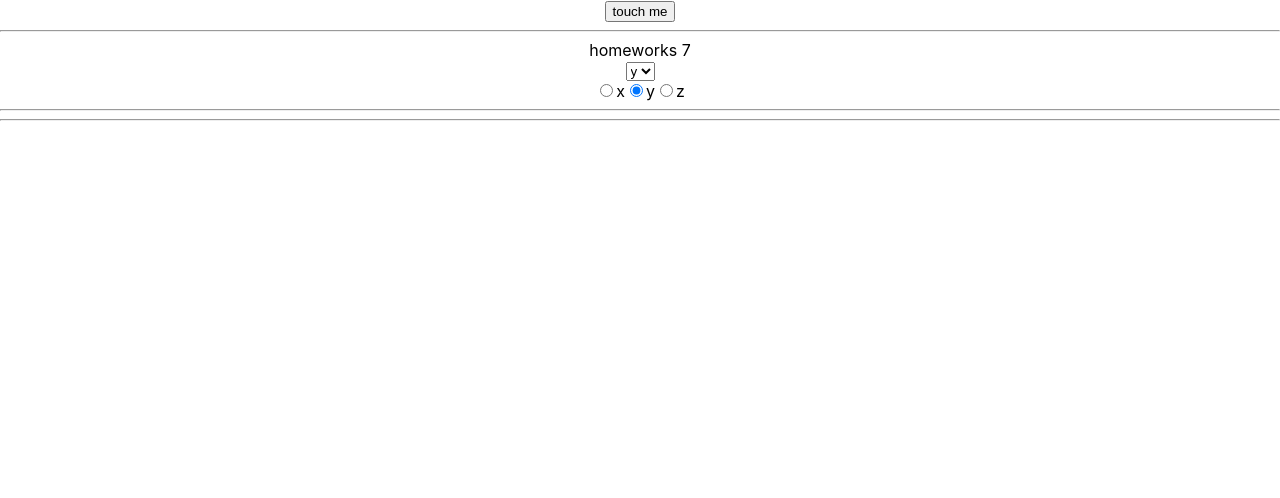
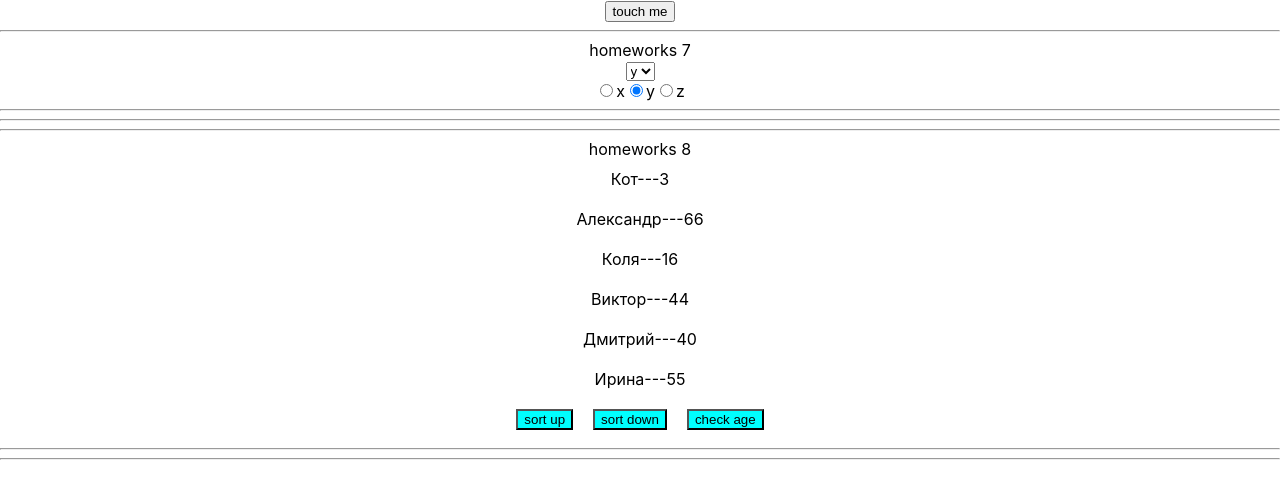
Before and after one commit to Pavel1706/my-app, a React (Create React App) app: page /#/junior in a window 1280 px wide. Shown: the top 498 px of the page. Built offline with nearby package versions, Linux system fonts and the light colour scheme.

Commit message:
done HW8

```diff
--- a/src/p2-homeworks/h5/pages/Junior.tsx
+++ b/src/p2-homeworks/h5/pages/Junior.tsx
@@ -1,5 +1,6 @@
 import React from 'react'
 import HW7 from "../../h7/HW7";
+import HW8 from "../../h8/HW8";
 
 
 
@@ -7,6 +8,7 @@ export function Junior() {
     return (
         <div>
             <HW7 />
+            <HW8 />
         </div>
     )
 }
--- a/src/p2-homeworks/h7/common/c6-SuperRadio/SuperRadio.tsx
+++ b/src/p2-homeworks/h7/common/c6-SuperRadio/SuperRadio.tsx
@@ -26,7 +26,7 @@ const SuperRadio: React.FC<SuperRadioPropsType> = (
             <input
                 type={'radio'}
                 name={name}
-                checked={o===value}
+                checked={o === value}
                 onChange={onChangeCallback}
                 value={o}
 
--- /dev/null
+++ b/src/p2-homeworks/h8/HW8.module.css
@@ -0,0 +1,6 @@
+.item {
+    display : flex;
+    flex-direction: column;
+    justify-content: center;
+    padding: 10px;
+}
--- a/src/p2-homeworks/h8/HW8.tsx
+++ b/src/p2-homeworks/h8/HW8.tsx
@@ -1,8 +1,13 @@
 import React, {useState} from 'react'
 import {homeWorkReducer} from './bll/homeWorkReducer'
 import SuperButton from '../h4/common/c2-SuperButton/SuperButton'
+import style from './HW8.module.css'
 
-// export type UserType =
+ export type UserType = {
+    _id: number
+     name: string
+     age:number
+ }
 
 const initialPeople = [
     {_id: 0, name: 'Кот', age: 3},
@@ -14,16 +19,18 @@ const initialPeople = [
 ]
 
 function HW8() {
-    const [people, setPeople] = useState<any>(initialPeople) // need to fix any
+    const [people, setPeople] = useState<Array<UserType>>(initialPeople) // need to fix any
 
     // need to fix any
-    const finalPeople = people.map((p: any) => (
-        <div key={p._id}>
-            some name, age
+    const finalPeople = people.map((p: UserType) => (
+        <div key={p._id} className={style.item}>
+            {p.name}---{p.age}
         </div>
     ))
 
     const sortUp = () => setPeople(homeWorkReducer(initialPeople, {type: 'sort', payload: 'up'}))
+    const sortDown = () => setPeople(homeWorkReducer(initialPeople, {type: 'sort', payload: 'down'}))
+    const checkAge = () => setPeople(homeWorkReducer(initialPeople, {type: 'check', payload: 18}))
 
     return (
         <div>
@@ -33,9 +40,10 @@ function HW8() {
             {/*should work (должно работать)*/}
             {finalPeople}
 
-            <div><SuperButton onClick={sortUp}>sort up</SuperButton></div>
-            <div>sort down</div>
-            check 18
+            <span><SuperButton onClick={sortUp}>sort up</SuperButton></span>
+            <span><SuperButton onClick={sortDown}>sort down</SuperButton></span>
+            <span><SuperButton onClick={checkAge}>check age</SuperButton></span>
+
 
             <hr/>
             {/*для личного творчества, могу проверить*/}
--- a/src/p2-homeworks/h8/bll/homeWorkReducer.ts
+++ b/src/p2-homeworks/h8/bll/homeWorkReducer.ts
@@ -1,13 +1,50 @@
-export const homeWorkReducer = (state: any, action: any): any => { // need to fix any
+import {UserType} from "../HW8";
+
+const initialState: Array<UserType> = []
+
+
+export const homeWorkReducer = (state: Array<UserType> = initialState, action: ActionType): UserType[] => { // need to fix any
     switch (action.type) {
         case 'sort': {
-            // need to fix
+            let stateCopy = [...state].sort((a, b) => {
+                if (a.name > b.name) return 1
+                else if (a.name < b.name) return -1
+                else return 0
+            })
+            return action.payload === 'up' ? stateCopy : stateCopy.reverse()
+        }
+
+
+        case 'check': {
+            let stateCopy = [...state]
+            return stateCopy.filter(t => t.age >= action.payload)
+        }
+        default:
             return state
-        }
-        case 'check': {
-            // need to fix
-            return state
-        }
-        default: return state
     }
 }
+
+const SortNameUpAC = (payload: 'up') => {
+    return {
+        type: 'sort',
+        payload: payload
+    } as const
+}
+const SortNameDownAC = (payload: 'down') => {
+    return {
+        type: 'sort',
+        payload: payload
+    } as const
+}
+const CheckAgeAC = (payload: number) => {
+    return {
+        type: 'check',
+        payload: payload
+    } as const
+}
+
+type SortNameUpACType = ReturnType<typeof SortNameUpAC>
+type SortNameDownACType = ReturnType<typeof SortNameDownAC>
+type CheckAgeACType = ReturnType<typeof CheckAgeAC>
+
+type ActionType = SortNameUpACType | SortNameDownACType | CheckAgeACType
```
Also changed, not shown: src/p2-homeworks/h7/common/c5-SuperSelect/SuperSelect.tsx (+2 -5 lines), 2 other files (tests, documents, lock files or other folders).
